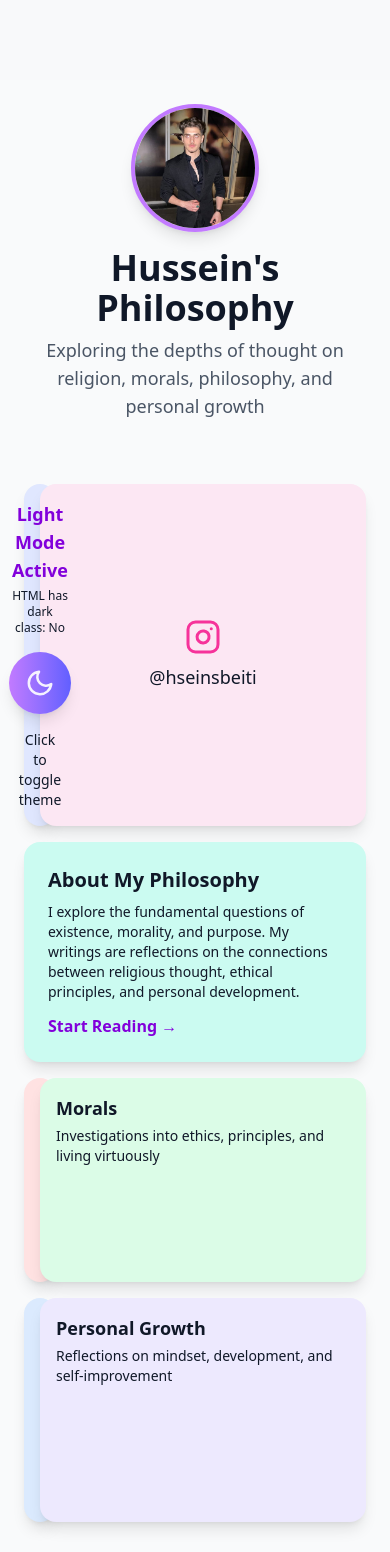
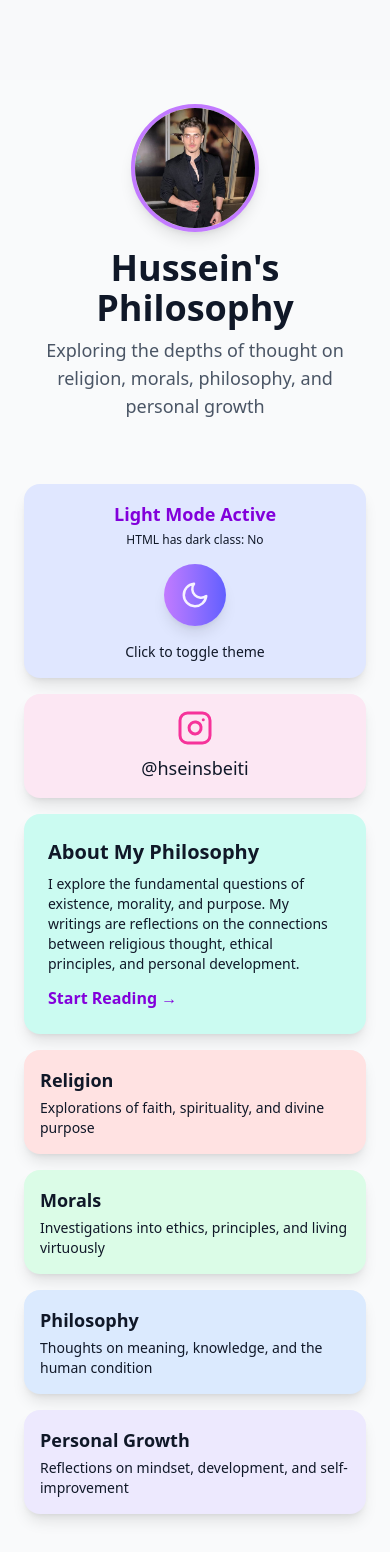
Before and after one commit to hseinsb/Personal-Blog, a Next.js app: page / in a window 390 px wide. Shown: the top 1552 px of the page. Built offline with nearby package versions, Linux system fonts and the light colour scheme.

Commit message:
Fix: Update params handling to properly await in dynamic routes for Next.js 15

```diff
--- a/src/app/blog/[slug]/page.tsx
+++ b/src/app/blog/[slug]/page.tsx
@@ -9,8 +9,13 @@ import LikeButton from "@/components/LikeButton";
 
 export const revalidate = 3600; // Revalidate data every hour
 
-export async function generateMetadata({ params }: any): Promise<Metadata> {
-  const { slug } = params;
+export async function generateMetadata(props: {
+  params: Promise<{ slug: string }>;
+}): Promise<Metadata> {
+  // Await the params object before accessing its properties
+  const { slug } = await props.params;
+
+  // Fetch the post data
   const post = await getPostBySlug(slug);
 
   if (!post) {
@@ -25,8 +30,13 @@ export async function generateMetadata({ params }: any): Promise<Metadata> {
   };
 }
 
-export default async function BlogPostPage({ params }: any) {
-  const { slug } = params;
+export default async function BlogPostPage(props: {
+  params: Promise<{ slug: string }>;
+}) {
+  // Await the params object before accessing its properties
+  const { slug } = await props.params;
+
+  // Fetch the post data
   const post = await getPostBySlug(slug);
 
   if (!post) {
--- a/src/app/blogs/[category]/page.tsx
+++ b/src/app/blogs/[category]/page.tsx
@@ -24,8 +24,11 @@ function isValidCategory(
   );
 }
 
-export async function generateMetadata({ params }: any): Promise<Metadata> {
-  const { category } = params;
+export async function generateMetadata(props: {
+  params: Promise<{ category: string }>;
+}): Promise<Metadata> {
+  // Await the params object before accessing its properties
+  const { category } = await props.params;
 
   if (!isValidCategory(category)) {
     return {
@@ -41,8 +44,11 @@ export async function generateMetadata({ params }: any): Promise<Metadata> {
   };
 }
 
-export default async function CategoryPage({ params }: any) {
-  const { category } = params;
+export default async function CategoryPage(props: {
+  params: Promise<{ category: string }>;
+}) {
+  // Await the params object before accessing its properties
+  const { category } = await props.params;
 
   if (!isValidCategory(category)) {
     notFound();
@@ -68,24 +74,24 @@ export default async function CategoryPage({ params }: any) {
   };
 
   return (
-    <div className="min-h-screen p-6 pt-20 md:p-12 md:pt-24 bg-gradient-to-br from-gray-50 to-purple-100/50 dark:from-gray-900 dark:to-purple-900/30 transition-colors duration-300">
+    <div className="min-h-screen p-6 pt-20 md:p-12 md:pt-24 bg-gradient-to-br from-gray-50 to-purple-100/50 dark:from-gray-900 dark:to-purple-900/30 transition-all duration-300">
       <div className="max-w-6xl mx-auto">
         <header className="mb-12">
           <div className="flex flex-wrap gap-2 mb-4 text-sm">
             <Link
               href="/"
-              className="text-purple-600 hover:text-purple-700 hover:underline inline-block"
+              className="text-purple-600 hover:text-purple-700 hover:underline inline-block dark:text-purple-400 dark:hover:text-purple-300"
             >
               Home
             </Link>
-            <span className="text-gray-500">/</span>
+            <span className="text-gray-500 dark:text-gray-400">/</span>
             <Link
               href="/blogs"
-              className="text-purple-600 hover:text-purple-700 hover:underline inline-block"
+              className="text-purple-600 hover:text-purple-700 hover:underline inline-block dark:text-purple-400 dark:hover:text-purple-300"
             >
               Blogs
             </Link>
-            <span className="text-gray-500">/</span>
+            <span className="text-gray-500 dark:text-gray-400">/</span>
             <span className="text-gray-600 dark:text-gray-400">
               {formattedCategory}
             </span>
@@ -106,7 +112,7 @@ export default async function CategoryPage({ params }: any) {
           {posts.length > 0 ? (
             posts.map((post) => <BlogPostCard key={post.id} post={post} />)
           ) : (
-            <div className="col-span-full text-center p-12 border border-dashed border-gray-300 dark:border-gray-700 rounded-lg bg-white/80 dark:bg-gray-800/60">
+            <div className="col-span-full text-center p-12 border border-dashed border-gray-300 dark:border-gray-700 rounded-lg bg-white/80 dark:bg-gray-800/60 transition-colors duration-300">
               <p className="text-xl text-gray-600 dark:text-gray-400">
                 No posts in this category yet. Check back soon!
               </p>
--- a/src/app/page.tsx
+++ b/src/app/page.tsx
@@ -71,7 +71,7 @@ export default function Home() {
         <div className="grid grid-cols-1 sm:grid-cols-2 lg:grid-cols-4 gap-4 mb-8">
           {/* Dark/Light Mode Toggle */}
           <div
-            className={`rounded-2xl p-4 shadow-lg col-span-1 flex items-center justify-center transition-all ${
+            className={`rounded-2xl p-4 shadow-lg flex items-center justify-center transition-all ${
               isDarkMode ? "bg-indigo-900" : "bg-indigo-100"
             }`}
           >
@@ -79,21 +79,25 @@ export default function Home() {
           </div>
 
           {/* Instagram Link */}
-          <Link
-            href="https://instagram.com/hseinsbeiti"
-            className={`rounded-2xl p-4 shadow-lg col-span-1 flex flex-col items-center justify-center transition-all ${
+          <div
+            className={`rounded-2xl p-4 shadow-lg flex flex-col items-center justify-center transition-all ${
               isDarkMode
                 ? "bg-pink-900 hover:bg-pink-800"
                 : "bg-pink-100 hover:bg-pink-200"
             }`}
           >
+            <Link
+              href="https://instagram.com/hseinsbeiti"
+              className="flex flex-col items-center justify-center w-full h-full"
+            >
               <FiInstagram className="text-4xl text-pink-500 mb-2" />
               <span className="text-lg">@hseinsbeiti</span>
             </Link>
+          </div>
 
           {/* About Section */}
           <div
-            className={`rounded-2xl p-6 shadow-lg col-span-2 transition-all ${
+            className={`rounded-2xl p-6 shadow-lg sm:col-span-2 transition-all ${
               isDarkMode ? "bg-teal-900" : "bg-teal-100"
             }`}
           >
@@ -114,61 +118,65 @@ export default function Home() {
           </div>
 
           {/* Section Shortcuts */}
-          <Link
-            href="/blogs/religion"
-            className={`rounded-2xl p-4 shadow-lg col-span-1 transition-all ${
+          <div
+            className={`rounded-2xl p-4 shadow-lg transition-all ${
               isDarkMode
                 ? "bg-red-900 hover:bg-red-800"
                 : "bg-red-100 hover:bg-red-200"
             }`}
           >
+            <Link href="/blogs/religion" className="block h-full">
               <h3 className="text-lg font-bold mb-1">Religion</h3>
               <p className="text-sm">
                 Explorations of faith, spirituality, and divine purpose
               </p>
             </Link>
+          </div>
 
-          <Link
-            href="/blogs/morals"
-            className={`rounded-2xl p-4 shadow-lg col-span-1 transition-all ${
+          <div
+            className={`rounded-2xl p-4 shadow-lg transition-all ${
               isDarkMode
                 ? "bg-green-900 hover:bg-green-800"
                 : "bg-green-100 hover:bg-green-200"
             }`}
           >
+            <Link href="/blogs/morals" className="block h-full">
               <h3 className="text-lg font-bold mb-1">Morals</h3>
               <p className="text-sm">
                 Investigations into ethics, principles, and living virtuously
               </p>
             </Link>
+          </div>
 
-          <Link
-            href="/blogs/philosophy"
-            className={`rounded-2xl p-4 shadow-lg col-span-1 transition-all ${
+          <div
+            className={`rounded-2xl p-4 shadow-lg transition-all ${
               isDarkMode
                 ? "bg-blue-900 hover:bg-blue-800"
                 : "bg-blue-100 hover:bg-blue-200"
             }`}
           >
+            <Link href="/blogs/philosophy" className="block h-full">
               <h3 className="text-lg font-bold mb-1">Philosophy</h3>
               <p className="text-sm">
                 Thoughts on meaning, knowledge, and the human condition
               </p>
             </Link>
+          </div>
 
-          <Link
-            href="/blogs/personal-growth"
-            className={`rounded-2xl p-4 shadow-lg col-span-1 transition-all ${
+          <div
+            className={`rounded-2xl p-4 shadow-lg transition-all ${
               isDarkMode
                 ? "bg-violet-900 hover:bg-violet-800"
                 : "bg-violet-100 hover:bg-violet-200"
             }`}
           >
+            <Link href="/blogs/personal-growth" className="block h-full">
               <h3 className="text-lg font-bold mb-1">Personal Growth</h3>
               <p className="text-sm">
                 Reflections on mindset, development, and self-improvement
               </p>
             </Link>
+          </div>
         </div>
 
         <div className="flex justify-center mt-10">
```
Lines whose indentation alone changed are shown as unchanged.
